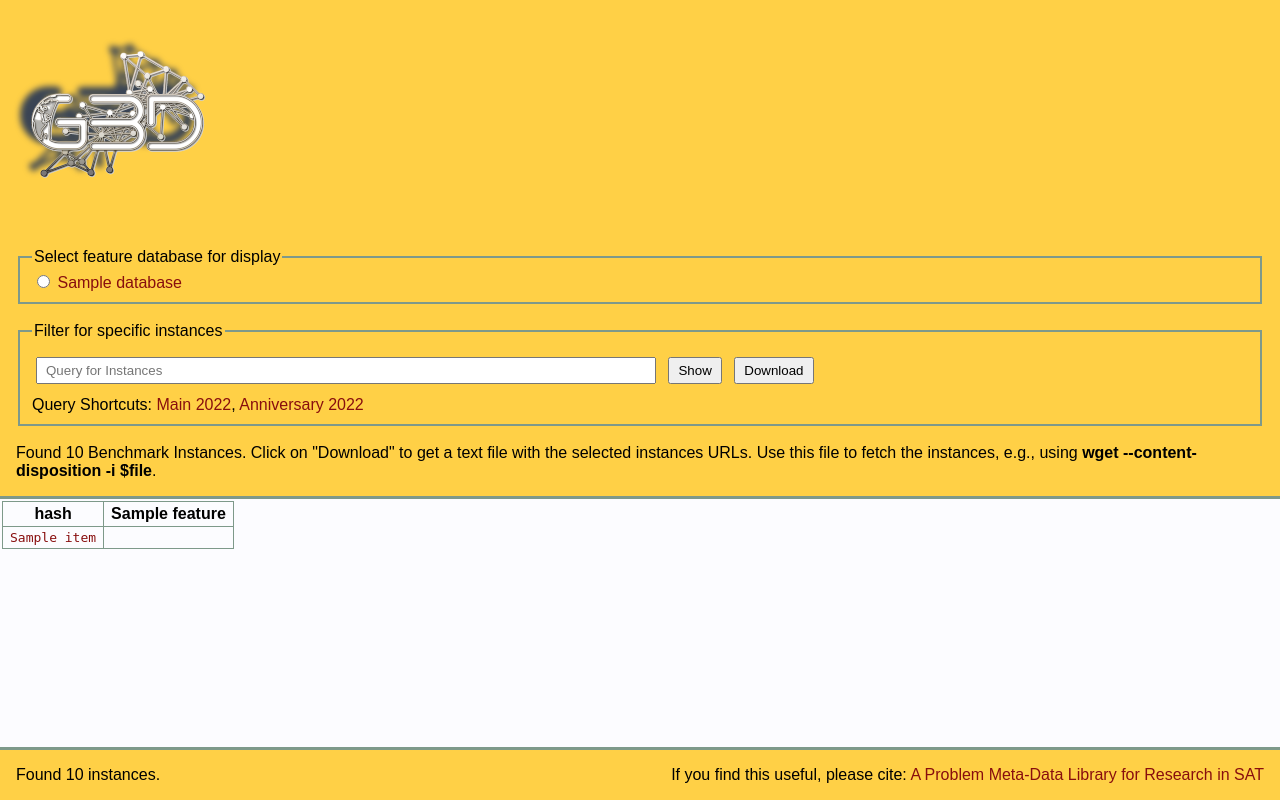
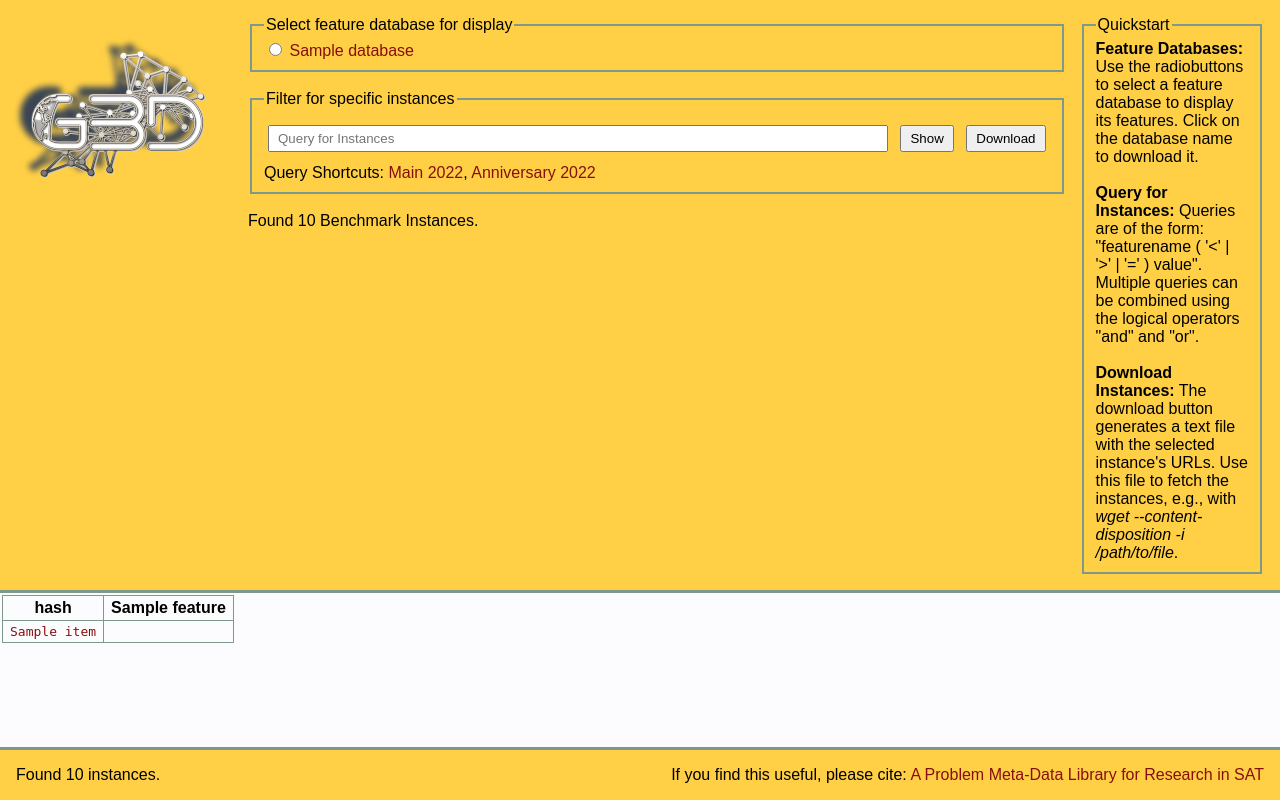
Before and after one commit to Udopia/gbd, a Flask app: template gbd_server/templates/index.html in a window 1280 px wide. Run offline with Flask 3, Linux system fonts and the light colour scheme; the template is opened without the code that fills it: most values are stand-ins (such as "Sample title", 1, 10 or a date in 2020); parts of the project's set-up code (start-up, migrations or seed data) failed here and were passed over.

Commit message:
serverfixes

```diff
--- a/gbd_server/static/main.css
+++ b/gbd_server/static/main.css
@@ -37,6 +37,10 @@ header > img {
 header > form {
   float: left;
   margin: 1em;
+}
+
+header > .help {
+  padding: 1em;
 }
 
 fieldset {
--- a/gbd_server/templates/index.html
+++ b/gbd_server/templates/index.html
@@ -29,18 +29,32 @@
             <fieldset>
                 <legend>Filter for specific instances</legend>
                 <input type="text" id="query" name="query" class="query" placeholder="Query for Instances" value="{{ query }}">
-                <button type="submit" class="submit" formaction="/" name="action" value="show" title="Query for instances and selected features">Show</button>
-                <button type="submit" class="submit" formaction="/getinstances" form="mainform" name="action" value="download" title="Download $file. Download instances with 'wget --content-disposition -i $file'">Download</button>
+                <button type="submit" class="submit" formaction="{{ url_for('quick_search') }}" form="mainform" id="action1" name="action1" value="show" title="Query for instances and selected features">Show</button>
+                <button type="submit" class="submit" formaction="{{ url_for('get_url_file') }}" form="mainform" id="action2" name="action2" value="download" title="Download Instance URLs">Download</button>
                 <br />
                 Query Shortcuts: <a href="{{ url_for('quick_search', track='main_2022') }}">Main 2022</a>, <a href="{{ url_for('quick_search', track='anni_2022') }}">Anniversary 2022</a>
             </fieldset>
             <br />
             <div class="info">
                 Found {{ total }} Benchmark Instances.
-                Click on "Download" to get a text file with the selected instances URLs.
-                Use this file to fetch the instances, e.g., using <b>wget --content-disposition -i $file</b>.
             </div>
         </form>
+        <div class="help">
+            <fieldset>
+                <legend>Quickstart</legend>
+                <b>Feature Databases:</b>
+                    Use the radiobuttons to select a feature database to display its features.
+                    Click on the database name to download it.
+                    <br /><br />
+                <b>Query for Instances:</b>
+                    Queries are of the form: "featurename ( '&lt;' | '&gt;' | '=' ) value".
+                    Multiple queries can be combined using the logical operators "and" and "or".
+                    <br /><br />
+                <b>Download Instances:</b>
+                    The download button generates a text file with the selected instance's URLs.
+                    Use this file to fetch the instances, e.g., with <i>wget --content-disposition -i /path/to/file</i>.
+            </fieldset>
+        </div>
     </header>
 
     <div class="content">
@@ -57,7 +71,7 @@
                 {% for item in row %}
                     {% if loop.index == 1 %}
                         <td><a href="{{ url_for('get_file', hashvalue=item) }}">{{ item }}</a></td>
-                    {% elif item is link_field %}
+                    {% elif item and item is link_field %}
                         <td><a href="{{ item }}">{{ item }}</a></td>
                     {% else %}
                         <td>{{ item }}</td>
--- a/setup.py
+++ b/setup.py
@@ -1,7 +1,7 @@
 from setuptools import setup, find_packages
 
 setup(name='gbd_tools',
-  version='4.3.6',
+  version='4.4.0',
   description='GBD Benchmark Database Tools: Maintenance of Benchmark Instances and their Attributes',
   long_description=open('README.md', 'rt').read(),
   long_description_content_type="text/markdown",
```
